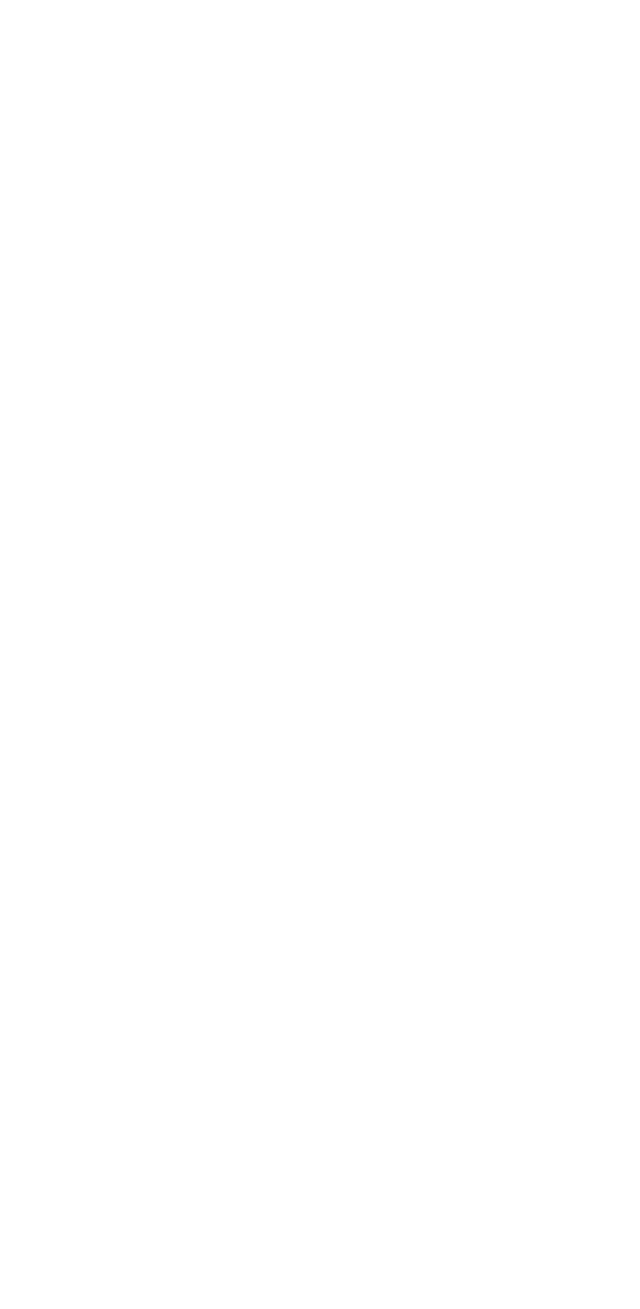
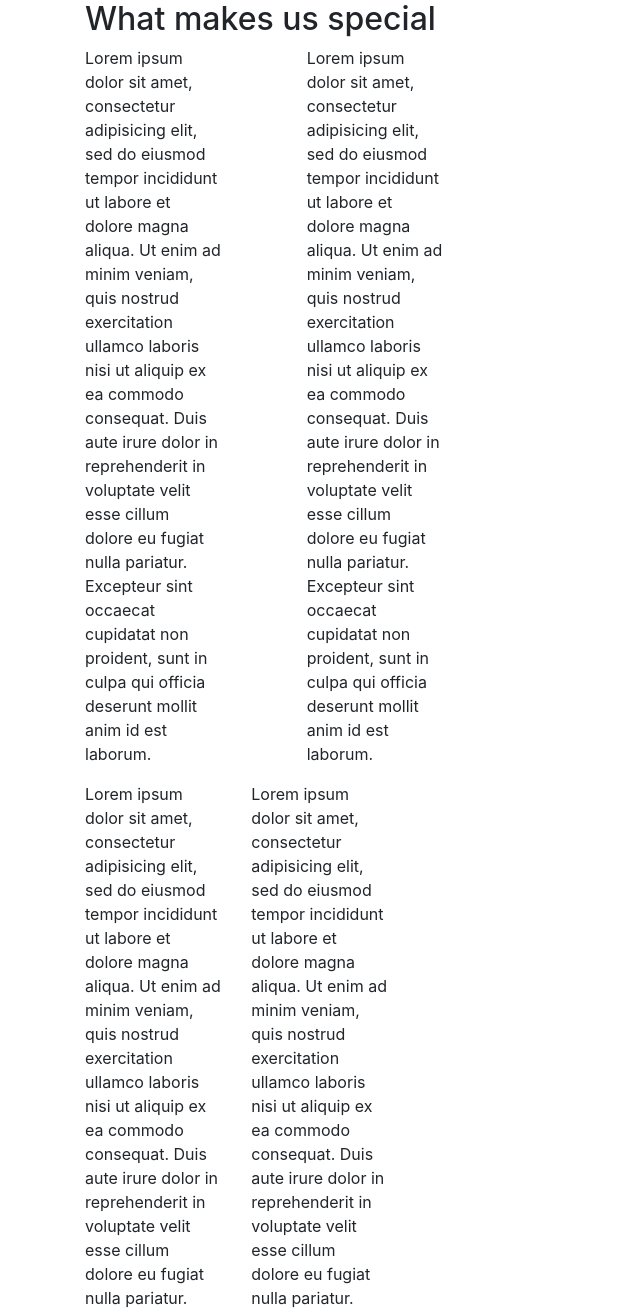
Before and after one commit to marsleouf/responsive_design, a plain HTML site: page exo/index.html in a window 1280 px wide. Shown: the top 1309 px of the page, without its empty margins (0-640 px from the left). Before the commit the page ends 800 px from the top, so only its background shows below. Drawn offline with nearby package versions, Linux system fonts and the light colour scheme.

Commit message:
code aside

```diff
--- a/exo/index.html
+++ b/exo/index.html
@@ -7,7 +7,52 @@
 	<link rel="stylesheet" href="https://stackpath.bootstrapcdn.com/bootstrap/4.4.1/css/bootstrap.min.css" integrity="sha384-Vkoo8x4CGsO3+Hhxv8T/Q5PaXtkKtu6ug5TOeNV6gBiFeWPGFN9MuhOf23Q9Ifjh" crossorigin="anonymous">
 	<link rel="stylesheet" href="path/to/font-awesome/css/font-awesome.min.css">
 </head>
-<body>
+<body class ="container">
+    <section>
+        <div class="row">
+            <aside class="col-lg-7">
+                <h2>What makes us special</h2>
+                <div class="row">
+                    <div class="col-lg-3">
+                        <p>Lorem ipsum dolor sit amet, consectetur adipisicing elit, sed do eiusmod
+                        tempor incididunt ut labore et dolore magna aliqua. Ut enim ad minim veniam,
+                        quis nostrud exercitation ullamco laboris nisi ut aliquip ex ea commodo
+                        consequat. Duis aute irure dolor in reprehenderit in voluptate velit esse
+                        cillum dolore eu fugiat nulla pariatur. Excepteur sint occaecat cupidatat non
+                        proident, sunt in culpa qui officia deserunt mollit anim id est laborum.</p>
+                    </div>
+                	<div class="col-lg-1"></div>
+                    <div class="col-lg-3">
+                        <p>Lorem ipsum dolor sit amet, consectetur adipisicing elit, sed do eiusmod
+                        tempor incididunt ut labore et dolore magna aliqua. Ut enim ad minim veniam,
+                        quis nostrud exercitation ullamco laboris nisi ut aliquip ex ea commodo
+                        consequat. Duis aute irure dolor in reprehenderit in voluptate velit esse
+                        cillum dolore eu fugiat nulla pariatur. Excepteur sint occaecat cupidatat non
+                        proident, sunt in culpa qui officia deserunt mollit anim id est laborum.</p>
+                    </div>
+                </div>
+                <div class="row">
+                    <div class="col-lg-3">
+                        <p>Lorem ipsum dolor sit amet, consectetur adipisicing elit, sed do eiusmod
+                        tempor incididunt ut labore et dolore magna aliqua. Ut enim ad minim veniam,
+                        quis nostrud exercitation ullamco laboris nisi ut aliquip ex ea commodo
+                        consequat. Duis aute irure dolor in reprehenderit in voluptate velit esse
+                        cillum dolore eu fugiat nulla pariatur. Excepteur sint occaecat cupidatat non
+                        proident, sunt in culpa qui officia deserunt mollit anim id est laborum.</p>
+
+                    </div>
+                    <div class="col-lg-3">
+                        <p>Lorem ipsum dolor sit amet, consectetur adipisicing elit, sed do eiusmod
+                        tempor incididunt ut labore et dolore magna aliqua. Ut enim ad minim veniam,
+                        quis nostrud exercitation ullamco laboris nisi ut aliquip ex ea commodo
+                        consequat. Duis aute irure dolor in reprehenderit in voluptate velit esse
+                        cillum dolore eu fugiat nulla pariatur. Excepteur sint occaecat cupidatat non
+                        proident, sunt in culpa qui officia deserunt mollit anim id est laborum.</p>
+                    </div>
+                </div>
+            </aside>
+        </div>
+	</section>
 
 </body>
 </html>
```
